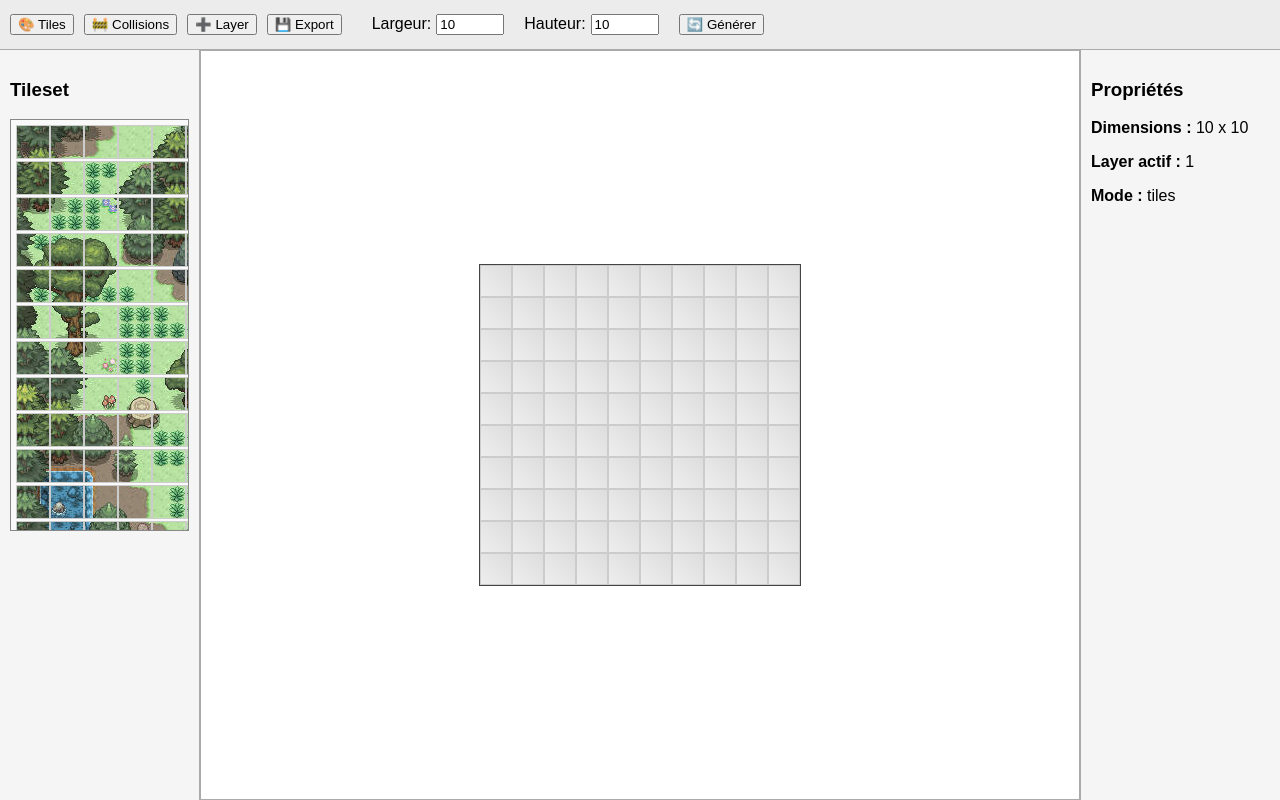
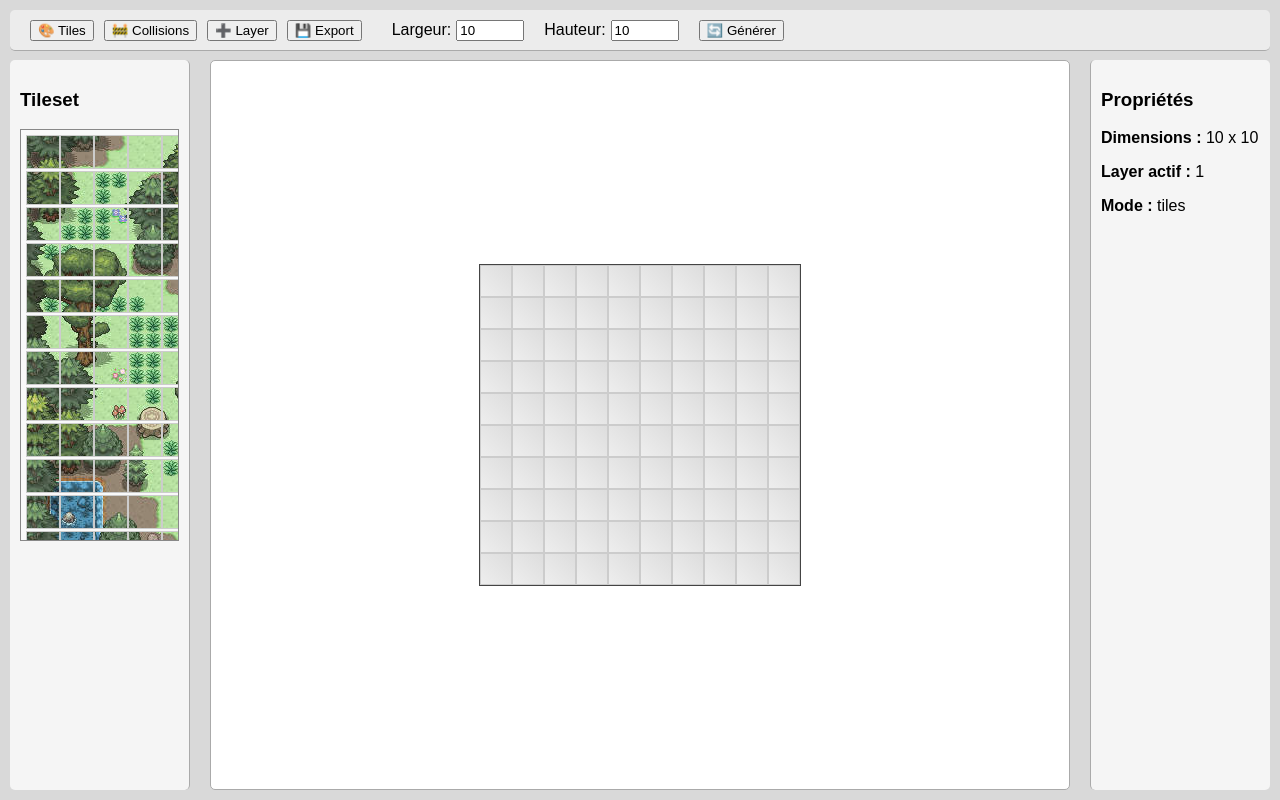
Before and after one commit to Skandal-Dev/map-generator, a React (Create React App) app: page / in a window 1280 px wide. Built offline with nearby package versions, Linux system fonts and the light colour scheme.

Commit message:
Change layout to fit a software

```diff
--- a/src/App.js
+++ b/src/App.js
@@ -67,6 +67,7 @@ export default function App() {
         height: "100vh",
         fontFamily: "sans-serif",
         background: "#d9d9d9",
+
       }}
     >
       {/* Toolbar */}
@@ -76,8 +77,11 @@ export default function App() {
           alignItems: "center",
           background: "#ececec",
           borderBottom: "1px solid #aaa",
-          padding: "0 10px",
+          padding: "20px",
           gap: "10px",
+
+          margin: "10px",
+            borderRadius: "5px",
         }}
       >
         <button onClick={() => setMode("tiles")}>🎨 Tiles</button>
@@ -118,6 +122,8 @@ export default function App() {
             borderRight: "1px solid #aaa",
             padding: "10px",
             overflowY: "auto",
+             margin: "10px",
+            borderRadius: "5px",
           }}
         >
           <h3>Tileset</h3>
@@ -137,6 +143,8 @@ export default function App() {
             alignItems: "center",
             justifyContent: "center",
             border: "1px solid #aaa",
+            margin: "10px",
+            borderRadius: "5px",
           }}
         >
           <MapGrid
@@ -155,6 +163,8 @@ export default function App() {
             background: "#f5f5f5",
             borderLeft: "1px solid #aaa",
             padding: "10px",
+            margin: "10px",
+            borderRadius: "5px",
           }}
         >
           <h3>Propriétés</h3>
--- a/src/components/TileSelector.jsx
+++ b/src/components/TileSelector.jsx
@@ -26,6 +26,7 @@ export default function TileSelector({ tileset, tileSize, selectedTile, setSelec
         background: "#f9f9f9",
         maxHeight: "400px",
         overflowY: "auto",
+
       }}
     >
       <div
```
